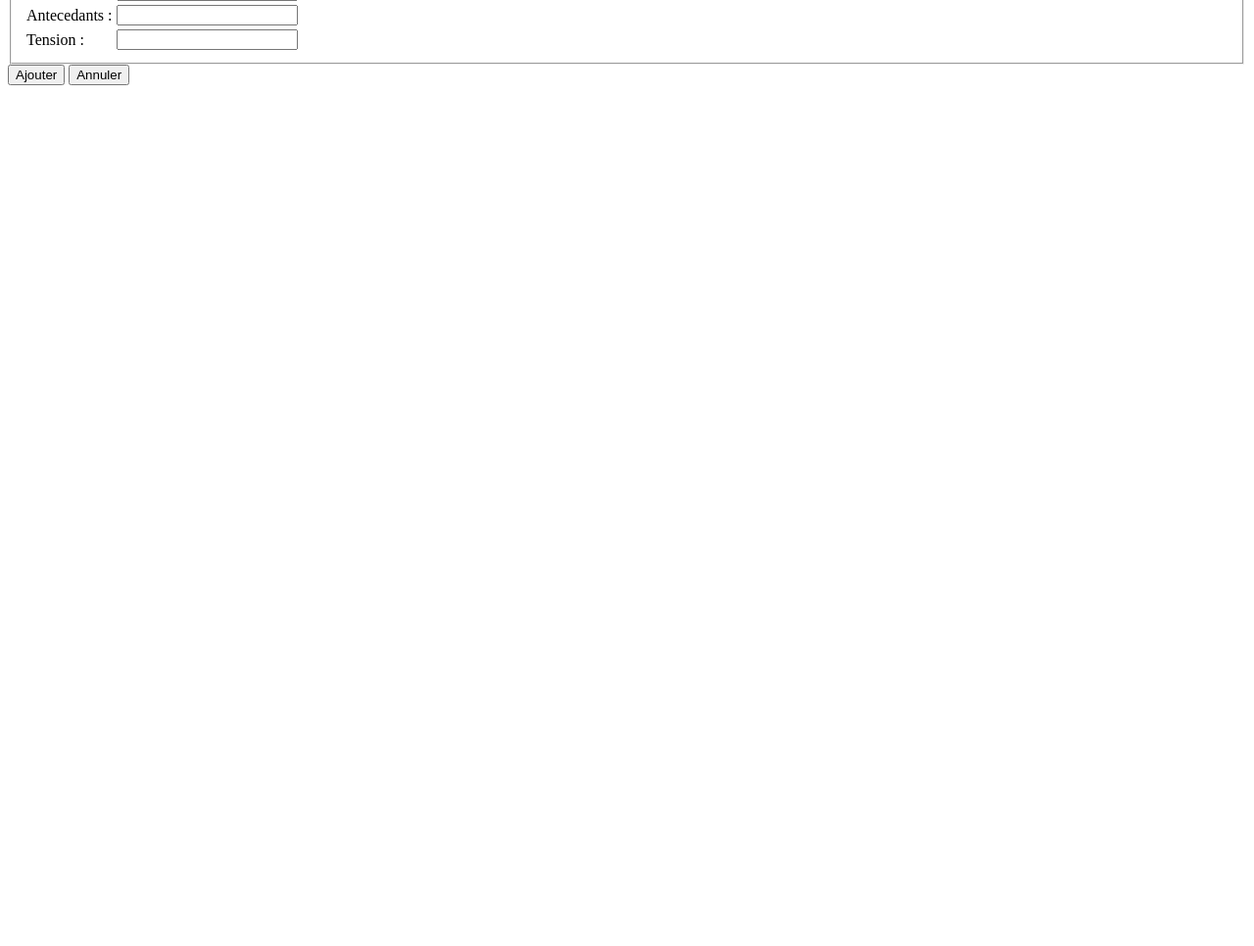
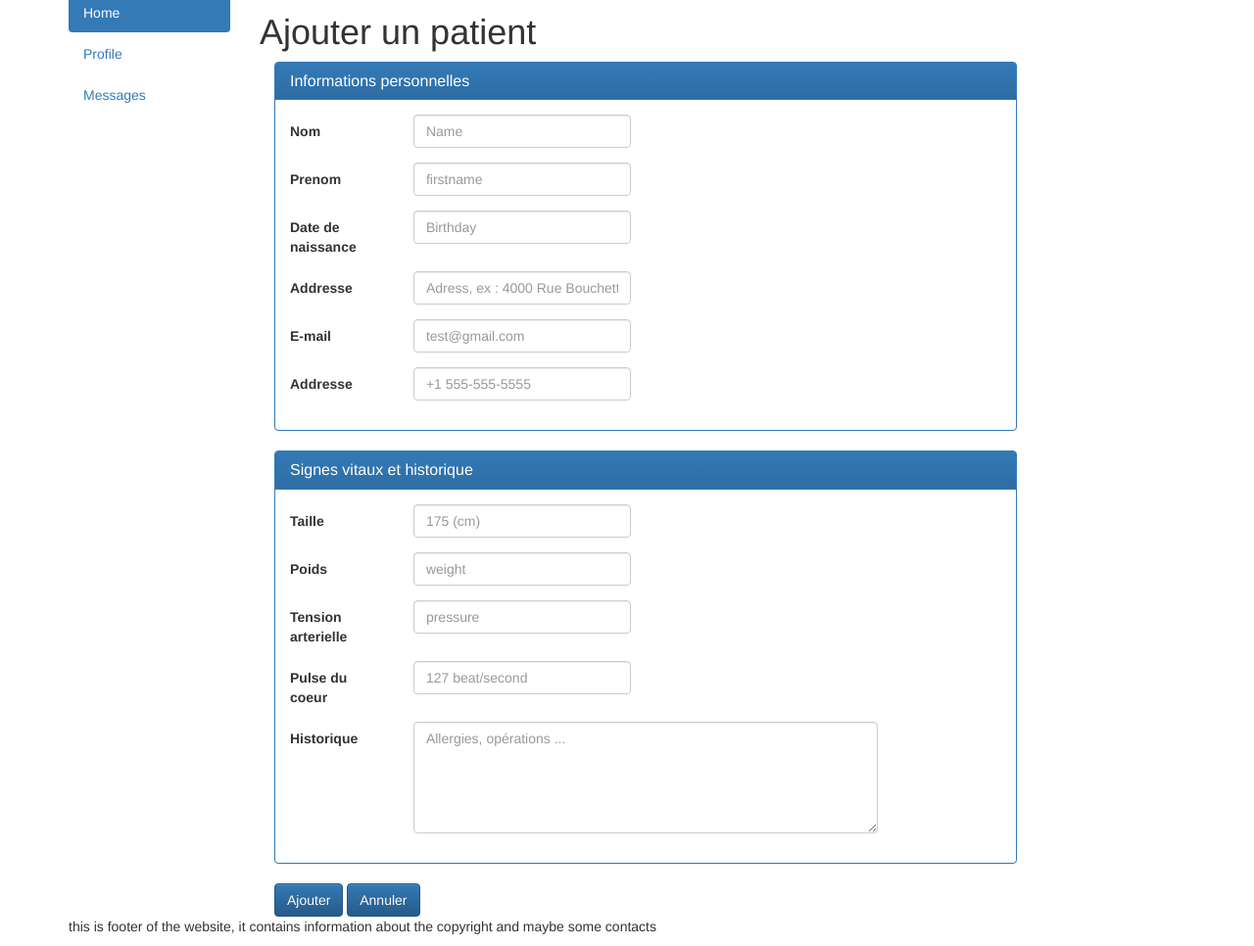
Before and after one commit to abdoulinho00/mariam, a PHP site: page /patient/add.php in a window 1280 px wide. Shown: the part 307-1273 px from the top of the page at 98% size. Before the commit the page ends 394 px from the top, so only its background shows below. Run offline with PHP 8.4, Linux system fonts and the light colour scheme.

Commit message:
preparing add patient form

```diff
--- a/css/main.css
+++ b/css/main.css
@@ -0,0 +1,3 @@
+.form-horizontal .control-label{
+   text-align:left !important;
+}
--- a/patient/add.php
+++ b/patient/add.php
@@ -1,82 +1,116 @@
 <!DOCTYPE HTML>
 <html>
 	<head>
-		<title>test page</title>
+		<title>&lt;Add a patient&gt;</title>
+		<?php
+		include "../util/meta.php";
+		?>
 	</head>
 	<body>
+		<div class="container">
+			<div class="row">
+				 <img src="../images/banner.jpg" class="img-rounded" alt="fruiti" >
+			</div>
+			<div class="row">
+				<?php
+				include "../util/header.php";
+				?>
+				<div class="col-md-10">
+					<h1 class="text-default">Ajouter un patient</h1>
+					<form action="list.php"  method="post" class="form-horizontal col-md-10">
+						<div class="panel panel-primary">
+							<div class="panel-heading">
+								<h3 class="panel-title ">Informations personnelles</h3>
+							</div>
+							<div class="panel-body">
+								<div class="form-group">
+									<label for="name" class="col-sm-2 control-label">Nom</label>
+									<div class="col-sm-4">
+										<input type="text" class="form-control" id="name" placeholder="Name">
+									</div>
+								</div>
+								<div class="form-group">
+									<label for="firstname" class="col-sm-2 control-label">Prenom</label>
+									<div class="col-sm-4">
+										<input type="text" class="form-control" id="firstname" placeholder="firstname">
+									</div>
+								</div>
+								<div class="form-group">
+									<label for="birthday" class="col-sm-2 control-label">Date de naissance</label>
+									<div class="col-sm-4">
+										<input type="text" class="form-control" id="birthday" placeholder="Birthday">
+									</div>
+								</div>
+								<div class="form-group">
+									<label for="adress" class="col-sm-2 control-label">Addresse</label>
+									<div class="col-sm-4">
+										<input type="text" class="form-control" id="adress" placeholder="Adress, ex : 4000 Rue Bouchette">
+									</div>
+								</div>
+								<div class="form-group">
+									<label for="email" class="col-sm-2 control-label">E-mail</label>
+									<div class="col-sm-4">
+										<input type="email" class="form-control" id="email" placeholder="test@gmail.com">
+									</div>
+								</div>
+								<div class="form-group">
+									<label for="phone" class="col-sm-2 control-label">Addresse</label>
+									<div class="col-sm-4">
+										<input type="text" class="form-control" id="phone" placeholder="+1 555-555-5555">
+									</div>
+								</div>
+							</div>
+						</div>
+						<div class="panel panel-primary">
+							<div class="panel-heading">
+								<h3 class="panel-title ">Signes vitaux et historique</h3>
+							</div>
+							<div class="panel-body">
+								<div class="form-group">
+									<label for="height" class="col-sm-2 control-label">Taille</label>
+									<div class="col-sm-4">
+										<input type="text" class="form-control" id="height" placeholder="175 (cm)">
+									</div>
+								</div>
+								<div class="form-group">
+									<label for="weight" class="col-sm-2 control-label">Poids</label>
+									<div class="col-sm-4">
+										<input type="text" class="form-control" id="weight" placeholder="weight">
+									</div>
+								</div>
+								<div class="form-group">
+									<label for="pressure" class="col-sm-2 control-label">Tension arterielle</label>
+									<div class="col-sm-4">
+										<input type="text" class="form-control" id="pressure" placeholder="pressure">
+									</div>
+								</div>
+								<div class="form-group">
+									<label for="hearthrate" class="col-sm-2 control-label">Pulse du coeur</label>
+									<div class="col-sm-4">
+										<input type="text" class="form-control" id="hearthrate" placeholder="127 beat/second">
+									</div>
+								</div>
+								<div class="form-group">
+									<label for="history" class="col-sm-2 control-label">Historique</label>
+									<div class="col-sm-8">
+										<textarea rows="5" class="form-control" id="history" placeholder="Allergies, opérations ..."></textarea>
+									</div>
+								</div>
+							</div>
+						</div>
 
-		<h1>Ajouter un patient</h1>
-		<form action="list.php"  method="post">
-			<fieldset>
-				<table>
-					<tr>
-						<td>Nom : </td>
-						<td>
-						<input type="text" name="lastname" />
-						</td>
-					</tr>
-					<tr>
-						<td>Prenom : </td>
-						<td>
-						<input type="text" name="firstname" />
-						</td>
-					</tr>
-					<tr>
-						<td>Date de naissance : </td>
-						<td>
-						<input type="text" name="birthdate" />
-						</td>
-					</tr>
-					<tr>
-						<td>Adresse : </td>
-						<td>
-						<input type="text" name="adress" />
-						</td>
-					</tr>
-					<tr>
-						<td>Email : </td>
-						<td>
-						<input type="text" name="email" />
-						</td>
-					</tr>
-					<tr>
-						<td>Telephone : </td>
-						<td>
-						<input type="text" name="phone" />
-						</td>
-					</tr>
-				</table>
-			</fieldset>
-			<fieldset>
-				<table>
-					<tr>
-						<td>Taille : </td>
-						<td>
-						<input type="text" name="height" />
-						</td>
-					</tr>
-					<tr>
-						<td>Poids : </td>
-						<td>
-						<input type="text" name="weight" />
-						</td>
-					</tr>
-					<tr>
-						<td>Antecedants : </td>
-						<td>
-						<input type="text" name="history" />
-						</td>
-					</tr>
-					<tr>
-						<td>Tension : </td>
-						<td>
-						<input type="text" name="lastname" />
-						</td>
-					</tr>
-				</table>
-			</fieldset>
-			<button type="submit">Ajouter</button>
-			<button type="button">Annuler</button>
-		</form>
+						<button type="submit" class="btn btn-primary">
+							Ajouter
+						</button>
+						<button type="cancel" class="btn btn-primary">
+							Annuler
+						</button>
+					</form>
+				</div>
+			</div>
+			<?php
+			include "../util/footer.php";
+			?>
+		</div>
 	</body>
 </html>
--- a/util/meta.php
+++ b/util/meta.php
@@ -2,3 +2,7 @@
 
 <!-- Optional theme -->
 <link rel="stylesheet" href="https://maxcdn.bootstrapcdn.com/bootstrap/3.3.7/css/bootstrap-theme.min.css" integrity="sha384-rHyoN1iRsVXV4nD0JutlnGaslCJuC7uwjduW9SVrLvRYooPp2bWYgmgJQIXwl/Sp" crossorigin="anonymous">
+
+
+<!-- main css stylesheet -->
+<link rel="stylesheet" href="../css/main.css"
```
Also changed, not shown: util/template.php (added, +22 -0 lines), 1 other file.
